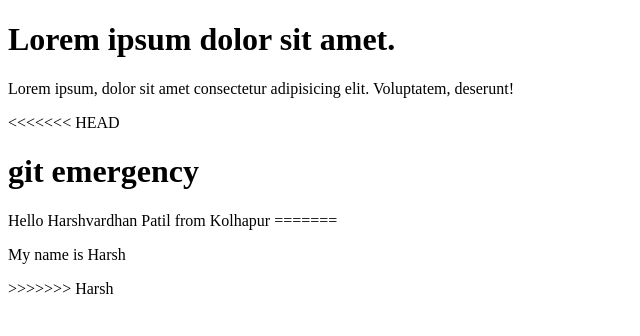
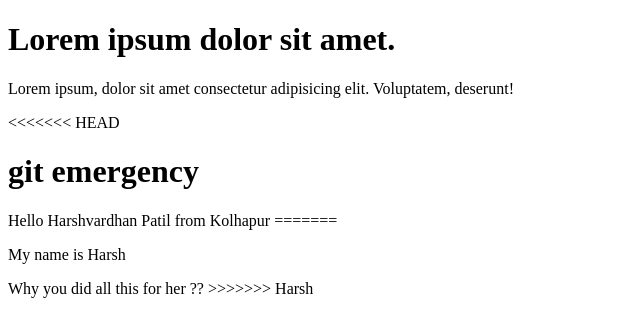
Before and after one commit to Harshpatil0508/hello-world, a plain HTML site: page index.html in a window 1280 px wide. Shown: the whole page, without its empty margins (0-640 px from the left). Drawn offline with Linux system fonts and the light colour scheme.

Commit message:
Update1 index.html

```diff
--- a/index.html
+++ b/index.html
@@ -13,6 +13,7 @@
   Hello Harshvardhan Patil from Kolhapur
 =======
   <p>My name is Harsh</p>
+  Why you did all this for her ??
 >>>>>>> Harsh
 </body>
 </html>
```
